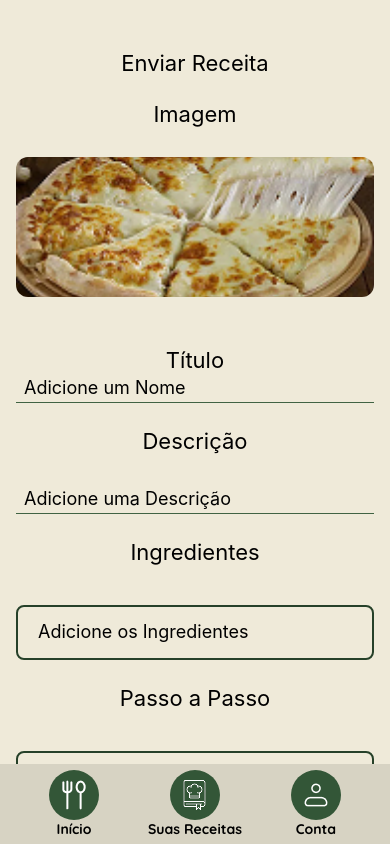
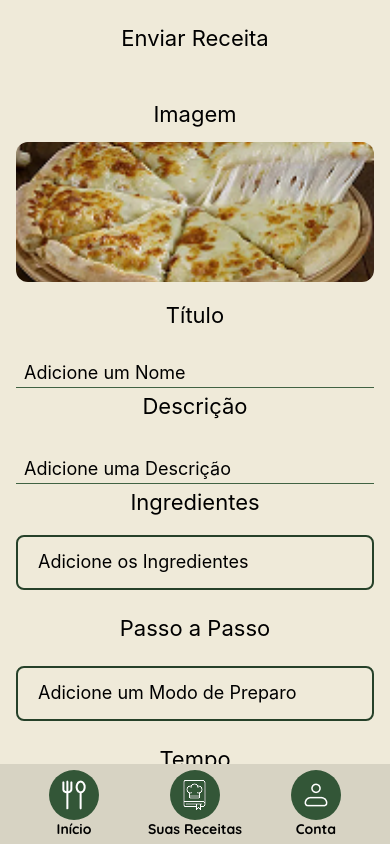
Before and after one commit to brunavittoria/SpiceFood, a React Native app: screen / in a window 390 px wide. Built offline with nearby package versions, Linux system fonts and the light colour scheme.

Commit message:
Tela de Enviar Receita

```diff
--- a/src/EnviarReceita.tsx
+++ b/src/EnviarReceita.tsx
@@ -1,8 +1,12 @@
 import React, { useState } from 'react';
-import { View, Text, TextInput, StyleSheet, Image, TouchableOpacity, ScrollView,} from 'react-native';
+import { View, Text, TextInput, StyleSheet, Image, TouchableOpacity, ScrollView, } from 'react-native';
 
 export default function EnviarReceitas() {
     const [tempo, setTempo] = useState(90);
+    const [dificuldade, setDificuldade] = useState<'Facil' | 'Medio' | 'Dificil'>('Facil');
+    const [calorias, setCalorias] = useState('1000');
+    const [ingredientes, setIngredientes] = useState('');
+    const [passo, setPasso] = useState('');
 
     return (
         <View style={styles.container}>
@@ -14,35 +18,35 @@ export default function EnviarReceitas() {
                     <Text style={styles.desc}>Imagem</Text>
                     <Image source={require('../assets/cheese-pizza.jpg')} style={styles.image} />
 
-                    <Text style={styles.Titulo}>Título</Text>
+                    <Text style={[styles.Titulo, {bottom: 30}]}>Título</Text>
                     <TextInput
                         style={styles.input}
                         placeholder="Adicione um Nome"
                     />
 
-                    <Text style={styles.desc}>Descrição</Text>
+                    <Text style={[styles.desc, {bottom: 20}]}>Descrição</Text>
                     <TextInput
                         style={styles.input}
                         placeholder="Adicione uma Descrição"
                     />
 
-                    <Text style={styles.desc}>Ingredientes</Text>
+                    <Text style={[styles.desc, {bottom: 20}]}>Ingredientes</Text>
                     <View style={styles.caixadesc}>
                         <TextInput
                             style={styles.preparo}
-                            placeholder='Adicione os Ingredientes'
+                            placeholder="Adicione os Ingredientes"
                         />
                     </View>
 
-                    <Text style={styles.desc}>Passo a Passo</Text>
+                    <Text style={[styles.desc, {bottom: 25}]}>Passo a Passo</Text>
                     <View style={styles.caixadesc}>
                         <TextInput
                             style={styles.preparo}
-                            placeholder='Adicione um Modo de Preparo'
+                            placeholder="Adicione um Modo de Preparo"
                         />
                     </View>
 
-                    <Text style={styles.desc}>Tempo</Text>
+                    <Text style={[styles.desc, {bottom: 25}]}>Tempo</Text>
                     <View style={styles.boxTempo}>
                         <TouchableOpacity onPress={() => setTempo(Math.max(0, tempo - 5))}>
                             <Text style={styles.tempoBtn}>-</Text>
@@ -52,6 +56,31 @@ export default function EnviarReceitas() {
                             <Text style={styles.tempoBtn}>+</Text>
                         </TouchableOpacity>
                     </View>
+
+                    <Text style={[styles.desc, {bottom: 20}]}>Dificuldade</Text>
+                    <View style={{ flexDirection: 'row', justifyContent: 'space-around', marginBottom: 20, bottom: 20 }}>
+                        {['Facil', 'Medio', 'Dificil'].map((nivel) => (
+                            <TouchableOpacity key={nivel} onPress={() => setDificuldade(nivel as any)}>
+                                <Text style={{ fontSize: 25, color: 'black' }}>
+                                    {dificuldade === nivel ? '●' : '○'} {nivel}
+                                </Text>
+                            </TouchableOpacity>
+                        ))}
+                    </View>
+
+                    <Text style={[styles.desc, {bottom: 45}]}>Calorias</Text>
+                    <TextInput
+                        style={styles.caloriaInput}
+                        keyboardType="numeric"
+                        value={calorias}
+                        onChangeText={setCalorias}
+                        placeholder="Calorias (kcal)"
+                        placeholderTextColor="#264129"
+                    />
+
+                    <TouchableOpacity style={styles.botao}>
+                        <Text style={{ color: 'white', fontSize: 18, textAlign: 'center' }}>Salvar</Text>
+                    </TouchableOpacity>
                 </View>
             </ScrollView>
         </View>
@@ -61,7 +90,7 @@ export default function EnviarReceitas() {
 const styles = StyleSheet.create({
     container: {
         flex: 1,
-        backgroundColor: '#EFEAD9'
+        backgroundColor: '#EFEAD9',
     },
     header: {
         paddingTop: 50,
@@ -71,9 +100,11 @@ const styles = StyleSheet.create({
         fontSize: 22,
         color: '#000000',
         textAlign: 'center',
+        bottom: 25
     },
     conteudo: {
         paddingHorizontal: 16,
+//        bottom: 50,
     },
     image: {
         width: '100%',
@@ -91,7 +122,7 @@ const styles = StyleSheet.create({
         textAlign: 'center',
         marginTop: 25,
         color: '#000000',
-        marginBottom: 30,
+        marginBottom: 15,
     },
     input: {
         fontSize: 18,
@@ -100,6 +131,7 @@ const styles = StyleSheet.create({
         paddingVertical: 4,
         paddingHorizontal: 8,
         color: '#000000',
+        bottom: 15
     },
     caixadesc: {
         marginTop: 10,
@@ -109,6 +141,7 @@ const styles = StyleSheet.create({
         padding: 12,
         borderColor: '#264129',
         borderWidth: 2,
+        bottom: 25
     },
     texto: {
         fontSize: 14,
@@ -131,10 +164,30 @@ const styles = StyleSheet.create({
         borderColor: '#264129',
         borderRadius: 8,
         paddingVertical: 10,
+        bottom: 20,
     },
     tempoBtn: {
         fontSize: 24,
         paddingHorizontal: 16,
         color: '#264129',
     },
+    caloriaInput: {
+        textAlign: 'center',
+        fontSize: 18,
+        color: '#264129',
+        marginBottom: 16,
+        borderBottomWidth: 1,
+        borderColor: '#264129',
+        paddingBottom: 4,
+        marginHorizontal: 100,
+        bottom: 50,
+    },
+    botao: {
+        backgroundColor: '#264129',
+        paddingVertical: 14,
+        borderRadius: 8,
+        marginTop: 20,
+        marginBottom: 40,
+        bottom: 60
+    },
 });
```
Lines whose indentation alone changed are shown as unchanged.
